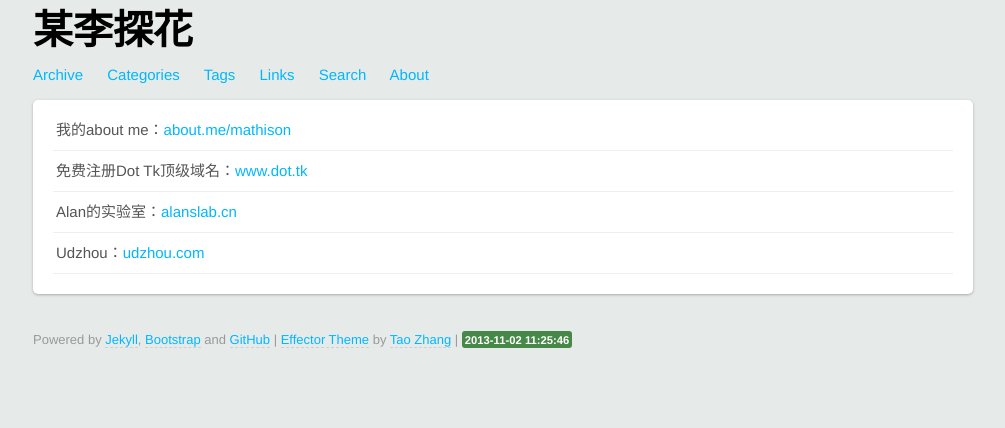
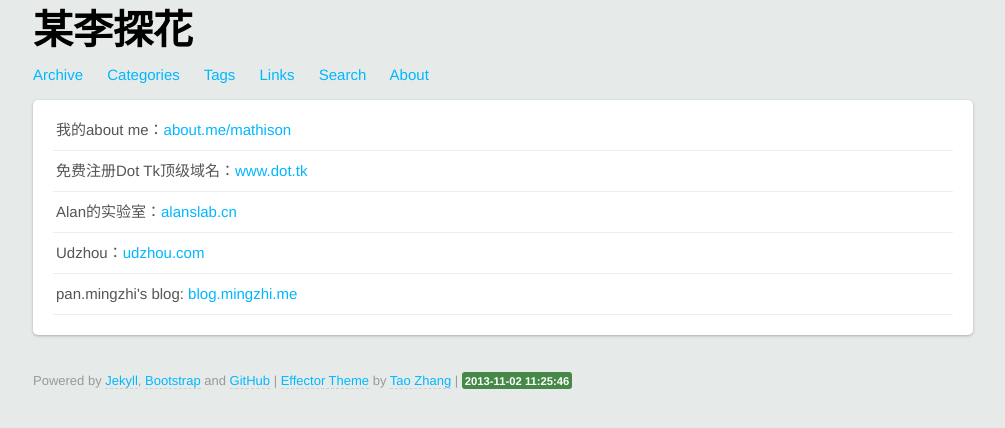
Before and after one commit to kaidee/kaidee.github.com, a Jekyll site: the page built from links.html, in a window 1280 px wide. Shown: the top 428 px of the page, without its empty margins (137-1142 px from the left). Built offline with Jekyll 4.4.1, drawn with Linux system fonts in a browser that asks for light colours; Markdown is read by kramdown in place of the engine named in the settings.

Commit message:
add mingzhi's link

```diff
--- a/links.html
+++ b/links.html
@@ -9,5 +9,6 @@ permalink: /links/
 <li>免费注册Dot Tk顶级域名：<a href="http://www.dot.tk/zh/index.html?lang=zh" target="_blank">www.dot.tk</a></li>
 <li>Alan的实验室：<a href="http://alanslab.cn/" target="_blank">alanslab.cn</a></li>
 <li>Udzhou：<a href="http://www.udzhou.com/" target="_blank">udzhou.com</a></li>
+<li>pan.mingzhi's blog: <a href="http://blog.mingzhi.me/" target="_blank">blog.mingzhi.me</a></li>
 </ul>
 </div>
```
